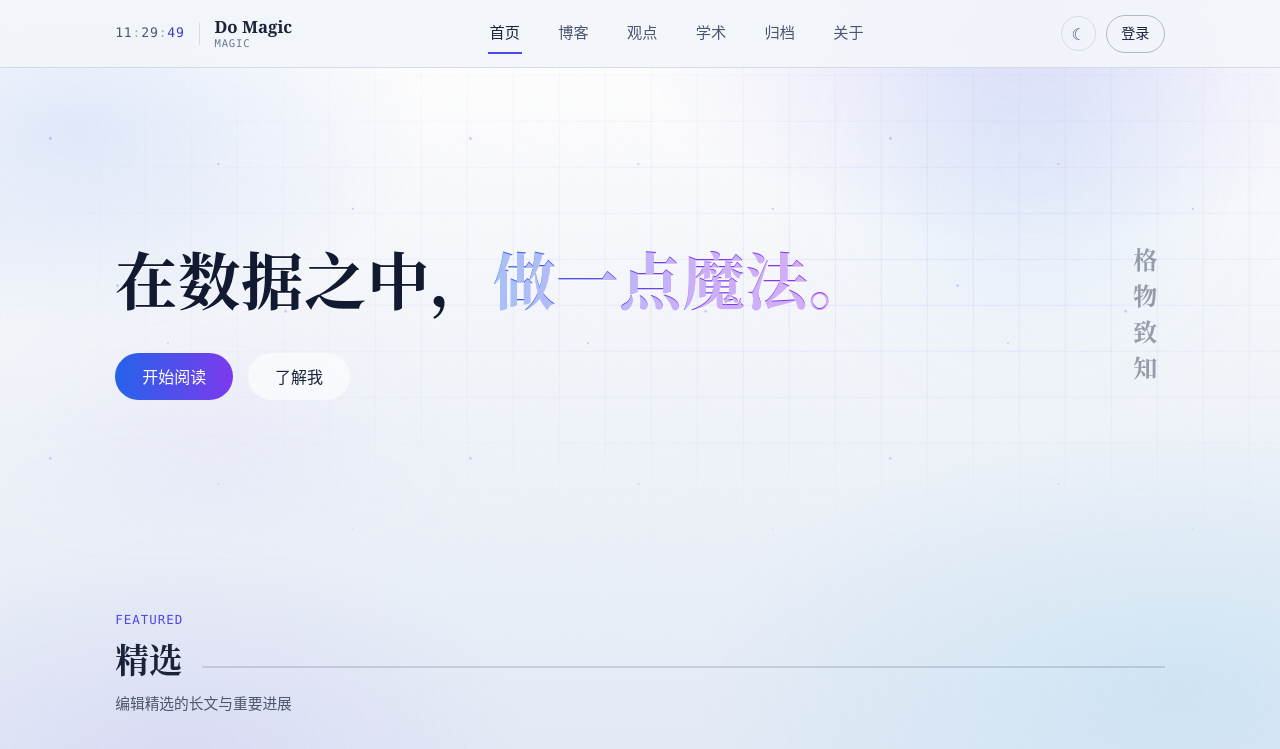
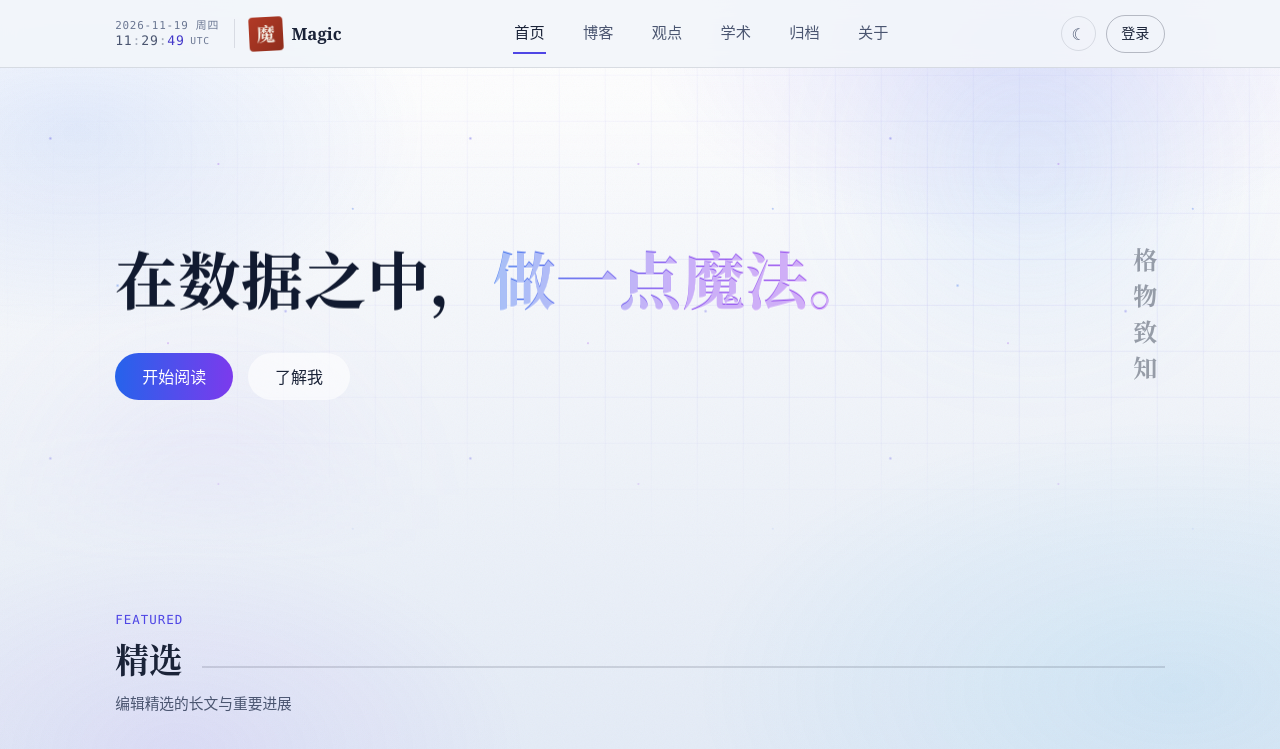
Before and after one commit to domagic/domagic.github.io, a Vue app: page / in a window 1280 px wide. Shown: the top 749 px of the page. Built offline with nearby package versions, Linux system fonts and the light colour scheme.

Commit message:
feat(header): UTC clock with date+weekday; brand shows seal + Magic only

```diff
--- a/src/components/AppHeader.vue
+++ b/src/components/AppHeader.vue
@@ -4,7 +4,7 @@ import { RouterLink } from 'vue-router'
 import { useAuthStore } from '@/stores/auth'
 import { useThemeStore } from '@/stores/theme'
 import SealStamp from './SealStamp.vue'
-import { SEAL_VISIBLE } from '@/config/site'
+import { PROFILE_DISPLAY } from '@/config/site'
 
 const auth = useAuthStore()
 const theme = useThemeStore()
@@ -19,16 +19,19 @@ const nav = [
   { to: '/about', label: '关于' },
 ]
 
-// 标签栏实时系统时钟（精确到秒）：取本地系统时间，每秒刷新；组件卸载时清理定时器。
-const clock = ref({ h: '00', m: '00', s: '00' })
+// 标签栏实时时钟（精确到秒）：上排日期（含星期几）、下排时间，统一按 UTC 显示；每秒刷新，卸载时清理定时器。
+const WEEKDAYS = ['周日', '周一', '周二', '周三', '周四', '周五', '周六']
+const clock = ref({ date: '', h: '00', m: '00', s: '00' })
 let clockTimer: ReturnType<typeof setInterval> | null = null
 
 function tick() {
   const d = new Date()
+  const date = `${d.getUTCFullYear()}-${String(d.getUTCMonth() + 1).padStart(2, '0')}-${String(d.getUTCDate()).padStart(2, '0')} ${WEEKDAYS[d.getUTCDay()]}`
   clock.value = {
-    h: String(d.getHours()).padStart(2, '0'),
-    m: String(d.getMinutes()).padStart(2, '0'),
-    s: String(d.getSeconds()).padStart(2, '0'),
+    date,
+    h: String(d.getUTCHours()).padStart(2, '0'),
+    m: String(d.getUTCMinutes()).padStart(2, '0'),
+    s: String(d.getUTCSeconds()).padStart(2, '0'),
   }
 }
 
@@ -54,16 +57,17 @@ function closeMenu() {
           class="header__clock mono"
           role="timer"
           aria-live="off"
-          :aria-label="`系统时间 ${clock.h}:${clock.m}:${clock.s}`"
+          :aria-label="`UTC 日期 ${clock.date}，时间 ${clock.h}:${clock.m}:${clock.s}`"
         >
-          <span>{{ clock.h }}</span><span class="header__clock-sep">:</span><span>{{ clock.m }}</span><span class="header__clock-sep">:</span><span class="header__clock-sec">{{ clock.s }}</span>
+          <span class="header__clock-date">{{ clock.date }}</span>
+          <span class="header__clock-time">
+            <span>{{ clock.h }}</span><span class="header__clock-sep">:</span><span>{{ clock.m }}</span><span class="header__clock-sep">:</span><span class="header__clock-sec">{{ clock.s }}</span>
+            <span class="header__clock-tz">UTC</span>
+          </span>
         </span>
         <RouterLink to="/" class="header__brand" @click="closeMenu">
-          <SealStamp v-if="SEAL_VISIBLE" size="sm" />
-          <span class="header__name">
-            <span class="header__latin">Do Magic</span>
-            <span class="header__sub mono">Magic</span>
-          </span>
+          <SealStamp :char="PROFILE_DISPLAY.sealChar" size="sm" />
+          <span class="header__latin">Magic</span>
         </RouterLink>
       </div>
 
@@ -145,7 +149,10 @@ function closeMenu() {
 
 .header__clock {
   display: inline-flex;
-  align-items: center;
+  flex-direction: column;
+  align-items: flex-start;
+  justify-content: center;
+  gap: 0.05rem;
   font-variant-numeric: tabular-nums;
   font-size: 0.82rem;
   letter-spacing: 0.06em;
@@ -154,6 +161,17 @@ function closeMenu() {
   border-right: 1px solid var(--line);
   user-select: none;
   white-space: nowrap;
+  line-height: 1.2;
+}
+
+.header__clock-date {
+  font-size: 0.68rem;
+  color: var(--ink-faint);
+}
+
+.header__clock-time {
+  display: inline-flex;
+  align-items: center;
 }
 
 .header__clock-sep {
@@ -164,29 +182,25 @@ function closeMenu() {
   color: var(--cinnabar-deep);
 }
 
+.header__clock-tz {
+  margin-left: 0.35rem;
+  font-size: 0.6rem;
+  letter-spacing: 0.08em;
+  color: var(--ink-faint);
+}
+
 .header__brand {
   display: flex;
   align-items: center;
-  gap: 0.7rem;
+  gap: 0.55rem;
   text-decoration: none;
   color: var(--ink);
-}
-
-.header__name {
-  display: flex;
-  flex-direction: column;
-  line-height: 1.2;
 }
 
 .header__latin {
   font-family: var(--font-display);
   font-weight: 700;
   font-size: 1.05rem;
-}
-
-.header__sub {
-  color: var(--ink-faint);
-  font-size: 0.66rem;
 }
 
 .header__nav {
@@ -302,10 +316,7 @@ function closeMenu() {
 }
 
 @media (max-width: 480px) {
-  /* 窄屏隐藏品牌文字、保留印章与时钟，确保实时时钟持续可见且不溢出 */
-  .header__name {
-    display: none;
-  }
+  /* 窄屏仍保留印章 + Magic 与时钟；仅缩小字号避免溢出 */
   .header__left {
     gap: 0.55rem;
   }
@@ -313,5 +324,8 @@ function closeMenu() {
     font-size: 0.76rem;
     padding-right: 0.55rem;
   }
+  .header__latin {
+    font-size: 0.95rem;
+  }
 }
 </style>
```
